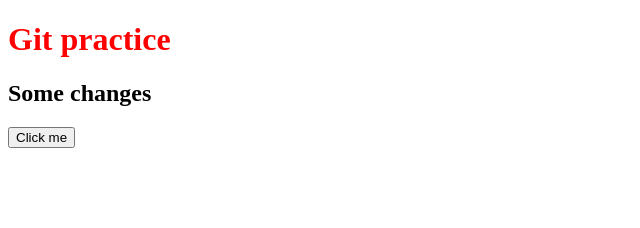
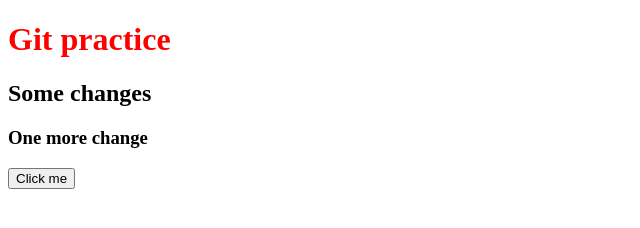
Before and after one commit to badm18/Git_practice, a plain HTML site: page index.html in a window 1280 px wide. Shown: the whole page, without its empty margins (0-640 px from the left). Drawn offline with Linux system fonts and the light colour scheme.

Commit message:
Тестовое изменение

```diff
--- a/index.html
+++ b/index.html
@@ -20,6 +20,7 @@
 <body>
     <h1>Git practice</h1>
     <h2>Some changes</h2>
+    <h3>One more change</h3>
     <button class="button">Click me</button>
 </body>
 <script src="./index.js"></script>
```
